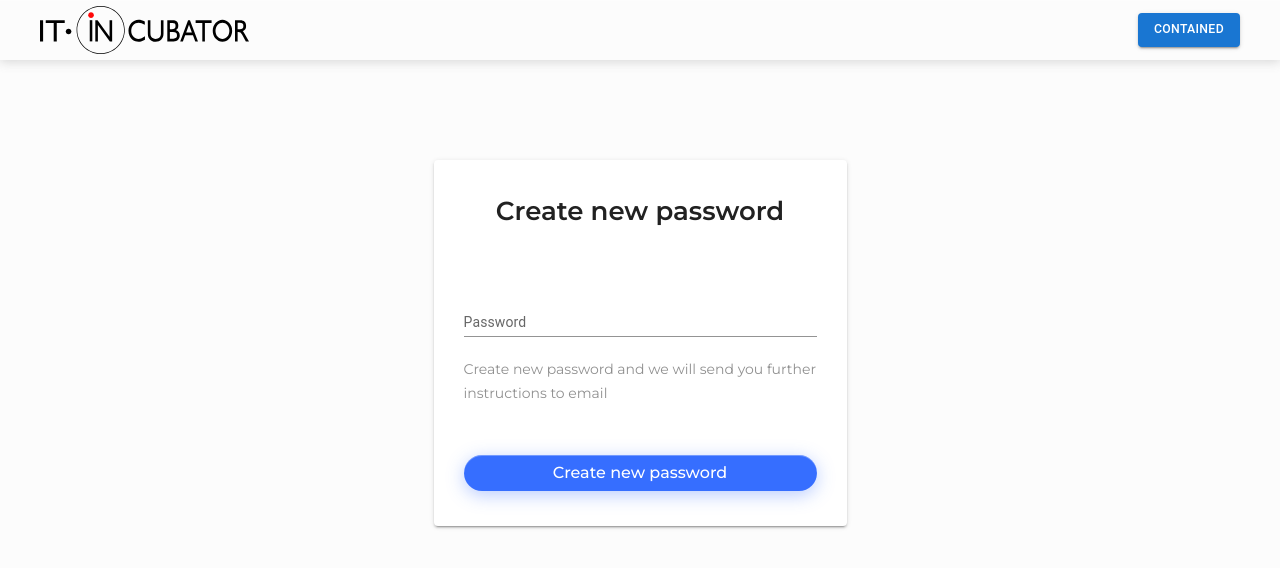
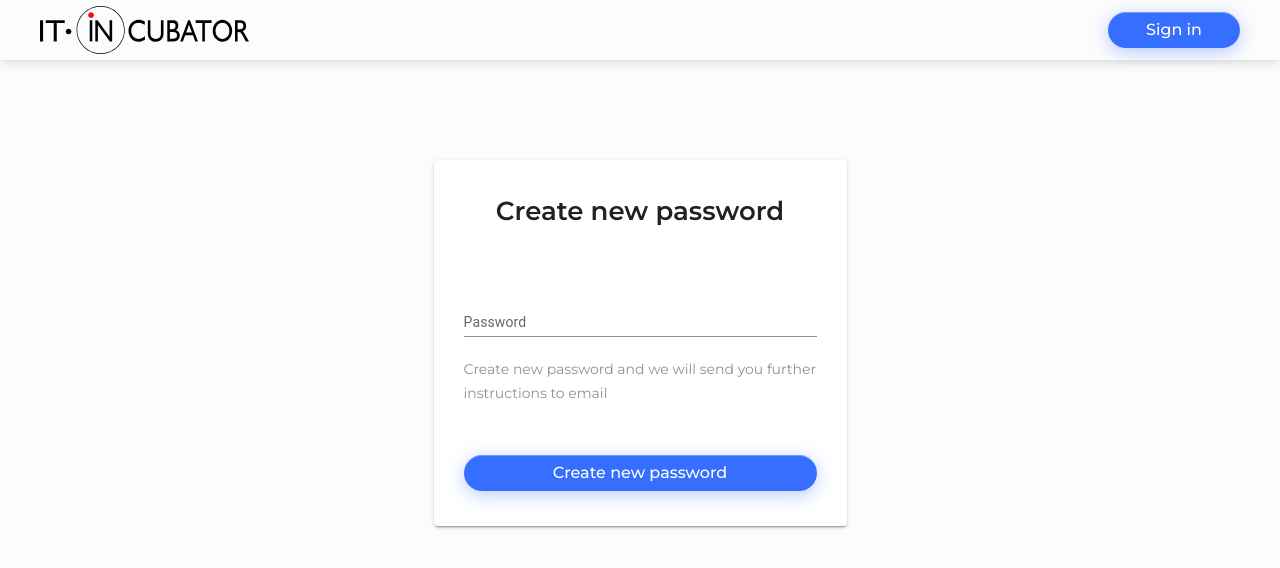
Before and after one commit to MaksimBozhko/friday-project, a React (Create React App) app: page /friday-project/newPassword in a window 1280 px wide. Shown: the top 568 px of the page. Built offline with nearby package versions, Linux system fonts and the light colour scheme.

Commit message:
add: user info in Header

```diff
--- a/src/pages/main/Header/Header.module.scss
+++ b/src/pages/main/Header/Header.module.scss
@@ -7,6 +7,10 @@
 
     .container {
         @include PageContainer;
-        @include FlexCenter
+        @include FlexCenter;
+
+        .btn {
+            width: 113px;
+        }
     }
 }
--- a/src/pages/main/Header/Header.tsx
+++ b/src/pages/main/Header/Header.tsx
@@ -1,14 +1,16 @@
 import React from "react";
 import { ReactComponent as Logo } from "common/assets/img/logo.svg";
-import Button from "@mui/material/Button";
 import s from "pages/main/Header/Header.module.scss";
+import SuperButton from "common/components/superComponents/superButton/SuperButton";
+import { User } from "pages/main/Header/user/User";
 
 export const Header = () => {
   return (
     <div className={s.header}>
       <div className={s.container}>
         <Logo />
-        <Button variant="contained">Contained</Button>
+        <SuperButton className={s.btn}>Sign in</SuperButton>
+        {/*<User/>*/}
       </div>
     </div>
   );
```
Also changed, not shown: src/pages/main/Header/user/User.tsx (added, +12 -0 lines), src/pages/main/Header/user/user.module.scss (added, +10 -0 lines).
